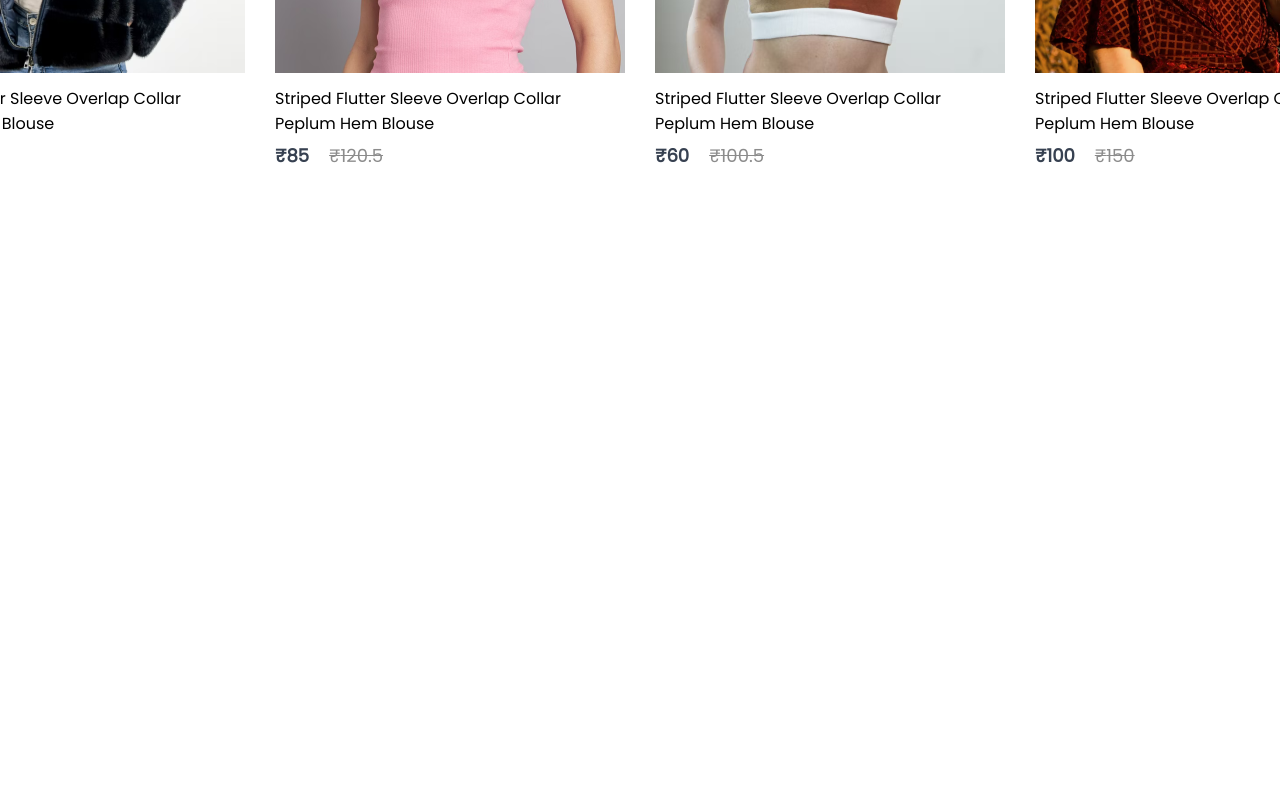
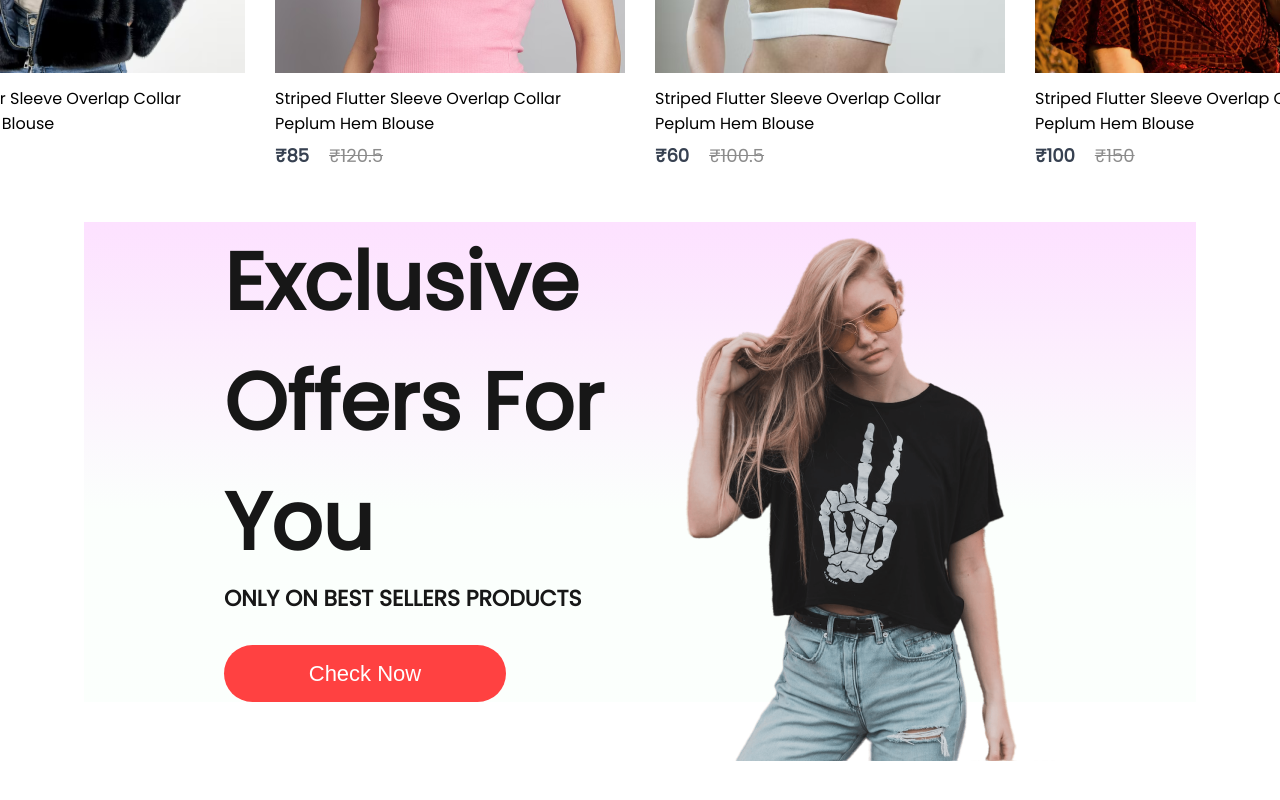
Before and after one commit to Linux-DEX/MERN-E-Commerce-fullstack, a React (Create React App) app in the folder frontend/: page / in a window 1280 px wide. Shown: the part 1395-2195 px from the top of the page. Before the commit the page ends 1617 px from the top, so only its background shows below. Built offline with nearby package versions, Linux system fonts and the light colour scheme.

Commit message:
Offers page design complete

```diff
--- a/frontend/src/Components/Offers/Offers.css
+++ b/frontend/src/Components/Offers/Offers.css
@@ -0,0 +1,49 @@
+.offers {
+    width: 65%;
+    height: 60vh;
+    display: flex;
+    margin: auto;
+    padding: 0px 140px;
+    margin-bottom: 150px;
+    background: linear-gradient(180deg, #fde1ff, #e1ffea22 60%);
+}
+
+.offers-left {
+    flex: 1;
+    display: flex;
+    flex-direction: column;
+    justify-content: center;
+}
+
+.offers-left h1 {
+    color: #171717;
+    font-size: 80px;
+    font-weight: 600;
+}
+
+.offers-left p {
+    color: #171717;
+    font-size: 22px;
+    font-weight: 600;
+}
+
+.offers-left button {
+    width: 282px;
+    height: 70px;
+    border-radius: 35px;
+    background: #ff4141;
+    border: none;
+    color: white;
+    font-size: 22px;
+    font-weight: 500;
+    margin-top: 30px;
+    cursor: pointer;
+}
+
+.offers-right {
+    flex: 1;
+    display: flex;
+    align-items: center;
+    justify-content: flex-end;
+    padding-top: 50px;
+}
--- a/frontend/src/Components/Offers/Offers.jsx
+++ b/frontend/src/Components/Offers/Offers.jsx
@@ -1,9 +1,21 @@
-import React from 'react'
+import React from "react";
+import "./Offers.css";
+import exclusive_image from "../Assets/exclusive_image.png";
 
 const Offers = () => {
   return (
-    <div>Offers</div>
-  )
-}
+    <div className="offers">
+      <div className="offers-left">
+        <h1>Exclusive</h1>
+        <h1>Offers For You</h1>
+        <p>ONLY ON BEST SELLERS PRODUCTS</p>
+        <button>Check Now</button>
+      </div>
+      <div className="offers-right">
+        <img src={exclusive_image} alt="" />
+      </div>
+    </div>
+  );
+};
 
-export default Offers
+export default Offers;
--- a/frontend/src/Pages/Shop.jsx
+++ b/frontend/src/Pages/Shop.jsx
@@ -1,12 +1,14 @@
 import React from 'react'
 import Hero from '../Components/Hero.jsx/Hero'
 import Popular from '../Components/Popular/Popular'
+import Offers from '../Components/Offers/Offers'
 
 const Shop = () => {
   return (
     <div>
         <Hero />
         <Popular />
+        <Offers />
     </div>
   )
 }
```
Also changed, not shown: frontend/src/Components/NewCollections.jsx/NewCollections.jsx (added, +9 -0 lines), frontend/src/Components/NewCollections.jsx/NewCollections.css (added).
